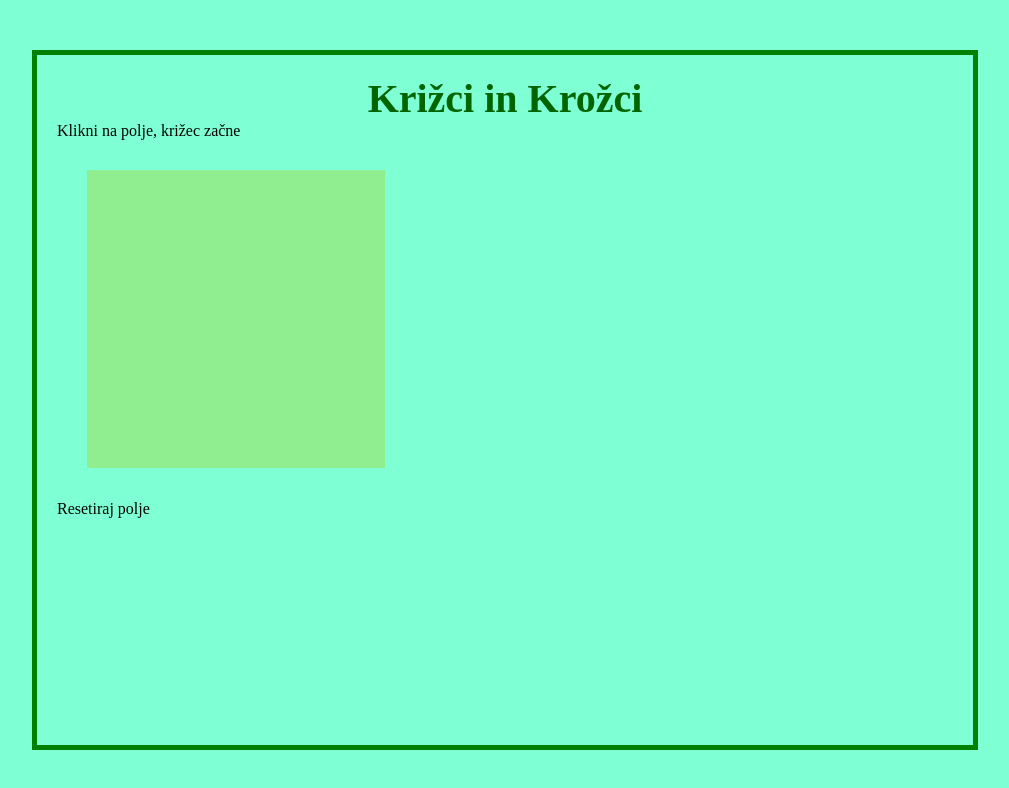
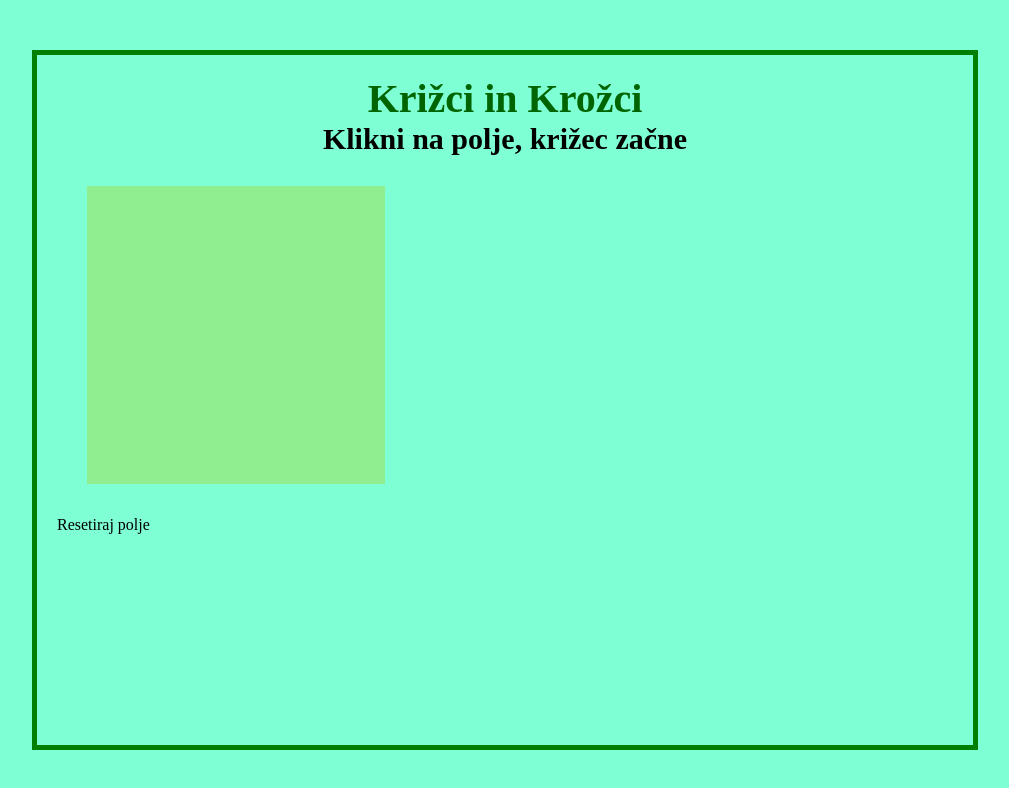
Before and after one commit to Student-na-praksi/SpletnaKetna, a plain HTML site: page KrizciKrozci.html in a window 1280 px wide. Shown: the whole page, without its empty margins (18-1027 px from the left). Drawn offline with Linux system fonts and the light colour scheme.

Commit message:
fix_html4

```diff
--- a/stiliKrizKroz.css
+++ b/stiliKrizKroz.css
@@ -19,7 +19,7 @@ body {
     text-align: center;
 }
 
-.msg .reset {
+.msg {
     color: var(--barvaTekst);
     font-size: 30px;
     font-weight: bold;
```
